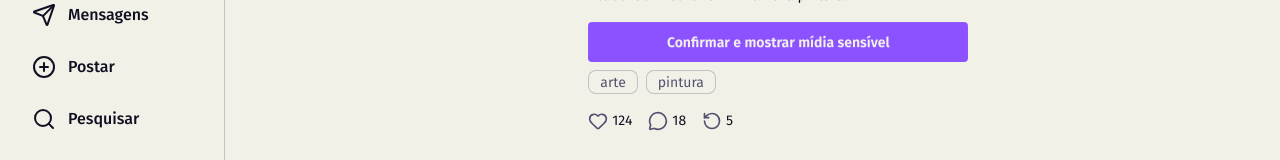
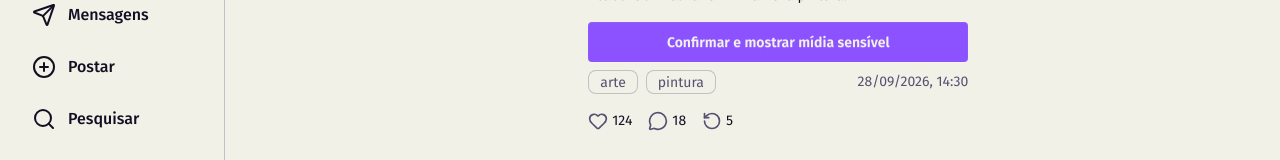
Before and after one commit to rnaranrr/AR.te, a React (Vite) app in the folder client/: page /feed in a window 1280 px wide. Shown: the part 179-339 px from the top of the page. Built offline with nearby package versions, Linux system fonts and the light colour scheme; a web font is replaced by a local one.

Commit message:
Adicionado suporte para exibição da data de criação nos posts. Data formatada de maneira correspondente com o idioma selecionado.

```diff
--- a/client/src/components/FeedFollowing.jsx
+++ b/client/src/components/FeedFollowing.jsx
@@ -59,7 +59,9 @@ export default function FeedFollowing() {
             // Post.belongsToMany(Tag, { through: Ptag, as: 'tags' })
             tags: [
                 { tag_id: 13, tag_name: "eevee" },
-                { tag_id: 14, tag_name: "fofinho" }
+                { tag_id: 14, tag_name: "fofinho" },
+                { tag_id: 15, tag_name: "eevee2" },
+                { tag_id: 16, tag_name: "fofinho2" }
             ],
 
             likesCount: 118,
@@ -82,6 +84,7 @@ export default function FeedFollowing() {
                     post_id={post.post_id}
                     post_title={post.post_title}
                     post_content={post.post_content}
+                    createdAt={post.createdAt}
 
                     is_nsfw={post.is_nsfw}
 
--- a/client/src/components/FeedForyou.jsx
+++ b/client/src/components/FeedForyou.jsx
@@ -55,6 +55,7 @@ export default function FeedForyou() {
                     post_id={post.post_id}
                     post_title={post.post_title}
                     post_content={post.post_content}
+                    createdAt={post.createdAt}
 
                     is_nsfw={post.is_nsfw}
 
--- a/client/src/components/Post.jsx
+++ b/client/src/components/Post.jsx
@@ -2,7 +2,7 @@ import { useState } from 'react';
 import { NavLink } from 'react-router-dom';
 import { useTranslation } from 'react-i18next';
 
-import { EllipsisVertical, Heart, MessageCircle, RotateCcw, CircleUserRound, StickyNote, TriangleAlert } from 'lucide-react';
+import { EllipsisVertical, Heart, MessageCircle, RotateCcw, CircleUserRound, StickyNote, TriangleAlert, Dot } from 'lucide-react';
 
 import '@/components/Post.css';
 
@@ -16,6 +16,7 @@ export default function Post({
     post_id,
     post_title,
     post_content,
+    createdAt,
 
     media,
 
@@ -60,7 +61,18 @@ export default function Post({
     }
 
     // Obtém o objeto de idioma do i18next para definir o idioma atual
-    const { t } = useTranslation();
+    const { t, i18n } = useTranslation();
+
+    // Formata a data de criação do post de acordo com o idioma atual
+    const dateLocale = i18n.language?.toLowerCase().startsWith('pt')
+        ? 'pt-BR'
+        : 'en-US';
+    const formattedCreatedAt = createdAt
+        ? new Intl.DateTimeFormat(dateLocale, {
+            dateStyle: 'short',
+            timeStyle: 'short'
+        }).format(new Date(createdAt))
+        : '';
 
     return (
         <aside className="w-full flex flex-col justify-center items-center mx-auto">
@@ -192,6 +204,11 @@ export default function Post({
                                     {tag.tag_name}
                                 </NavLink>
                             ))}
+
+                            {/* Data de criação do post */}
+                            <p className="text-sm text-cinza flex flex-row items-center justify-end ml-auto">
+                                {formattedCreatedAt}
+                            </p>
                         </div>
 
                         {/* Contadores de likes, comentários e reposts */}
```
